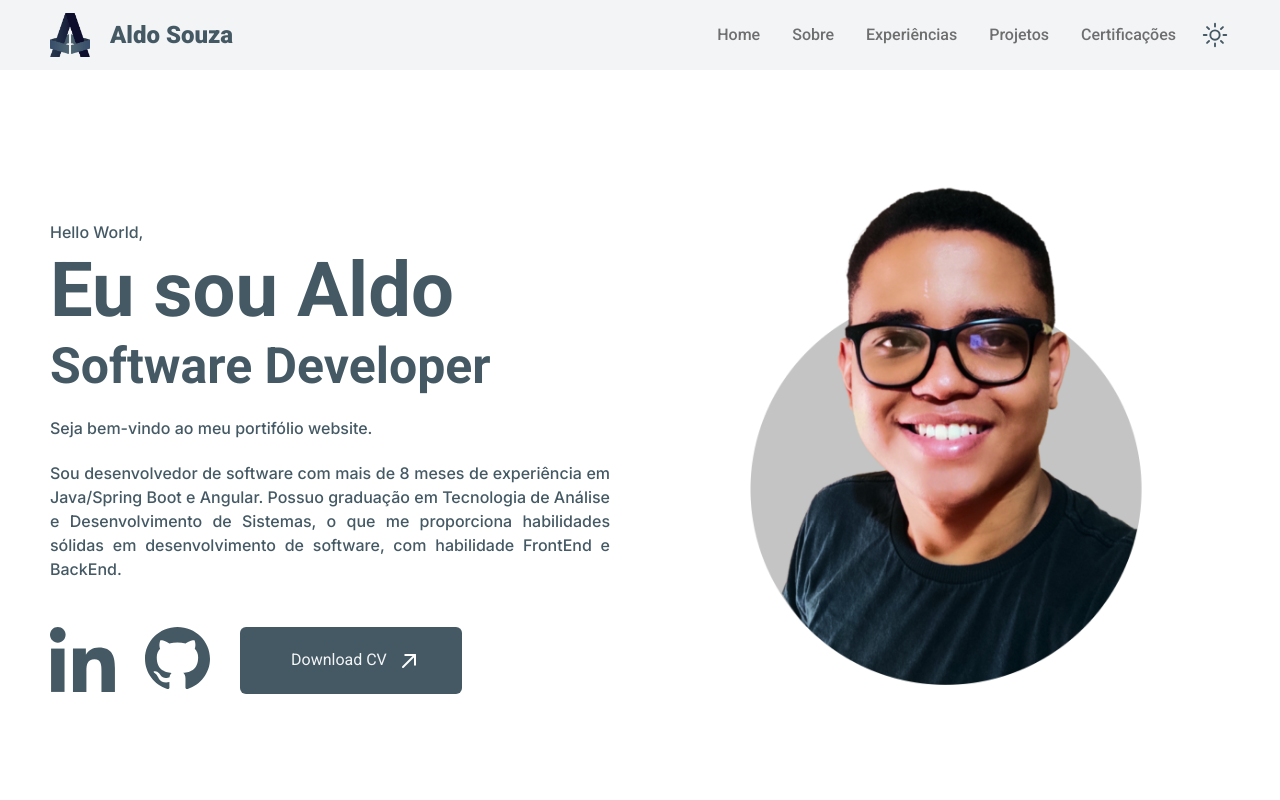
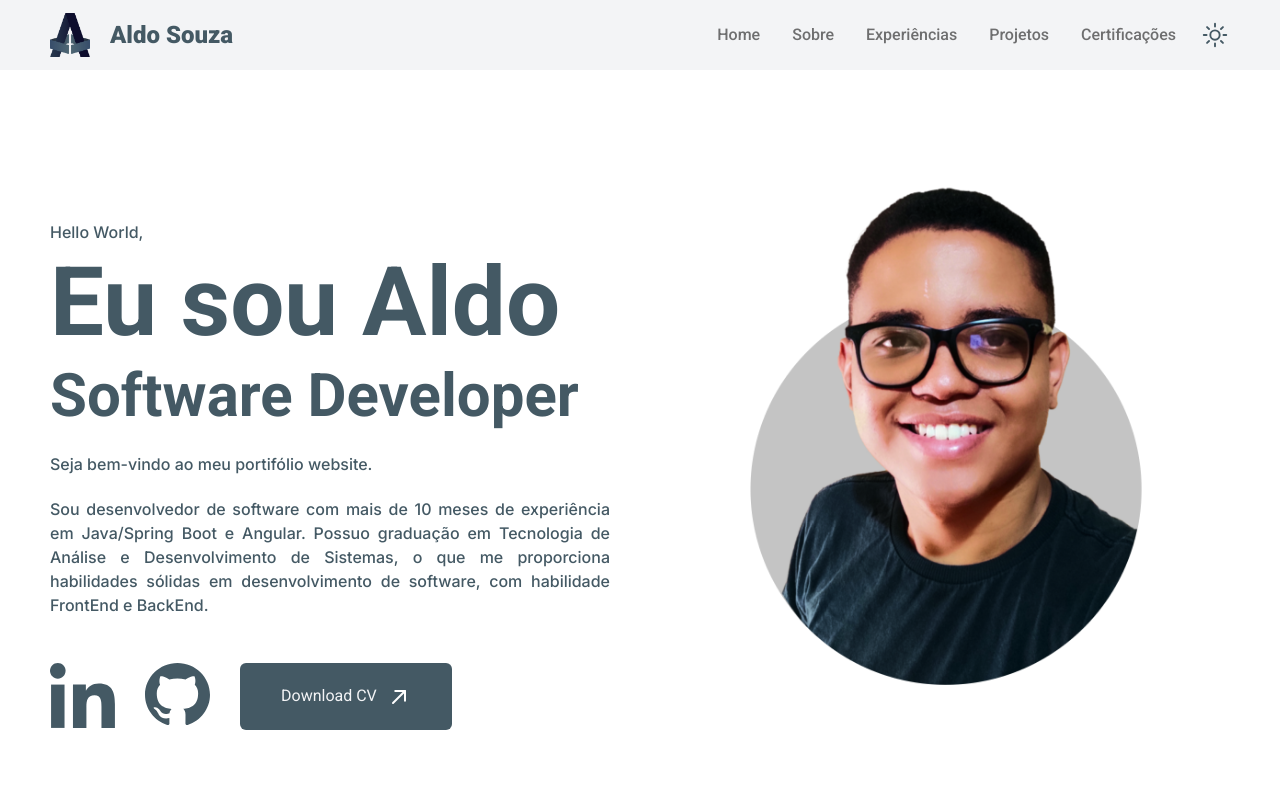
Before and after one commit to aldocsouza/portfolioweb-aldodev, an Angular app: page / in a window 1280 px wide. Shown: the top 800 px of the page. Built offline with nearby package versions, Linux system fonts and the light colour scheme.

Commit message:
ref: button icon

```diff
--- a/src/app/page/components/hero/hero.component.html
+++ b/src/app/page/components/hero/hero.component.html
@@ -5,7 +5,7 @@
       <h1 class="hero-description--name">Eu sou Aldo</h1>
       <h2 class="hero-description--title">Software Developer</h2>
       <span>Seja bem-vindo ao meu portifólio website.</span>
-      <p>Sou desenvolvedor de software com mais de 8 meses de experiência em Java/Spring Boot e Angular. Possuo graduação em Tecnologia de Análise e Desenvolvimento de Sistemas, o que me proporciona habilidades sólidas em desenvolvimento de software, com habilidade FrontEnd e BackEnd.</p>
+      <p>Sou desenvolvedor de software com mais de 10 meses de experiência em Java/Spring Boot e Angular. Possuo graduação em Tecnologia de Análise e Desenvolvimento de Sistemas, o que me proporciona habilidades sólidas em desenvolvimento de software, com habilidade FrontEnd e BackEnd.</p>
       <ul class="hero-description--network">
         <li><a href="#">
           <icon-in class="linkedIn"></icon-in>
@@ -13,8 +13,12 @@
         <li><a href="#">
           <icon-git class="git"></icon-git>
         </a></li>
-        <li><a href="#">
-          <btn-primary [btnTitle]="'Download CV'" class="button"></btn-primary>
+        <li><a href="/assets/curriculo.pdf" target="_blank">
+          <btn-primary
+            [btnTitle]="'Download CV'"
+            [btnStyle]="'btn-right'"
+            class="button">
+          </btn-primary>
         </a></li>
       </ul>
     </div>
--- a/src/app/page/components/hero/hero.component.scss
+++ b/src/app/page/components/hero/hero.component.scss
@@ -86,11 +86,11 @@
       .hero-description{
 
         .hero-description--name{
-          font-size: 76px;
+          font-size: 96px;
         }
 
         .hero-description--title{
-          font-size: 50px;
+          font-size: 60px;
         }
 
         .hero-description--network{
--- a/src/app/page/components/shared/button/button.component.html
+++ b/src/app/page/components/shared/button/button.component.html
@@ -1,5 +1,5 @@
-<button [ngClass]="btnStyle">
-  <div *ngIf="btnStyle === 'btn'"></div>
+<button [ngClass]="btnStyle" class="btn" (click)="onClick()">
   {{ btnTitle }}
-  <icon-arrow-right *ngIf="btnStyle === 'btn'"></icon-arrow-right>
+  <icon-arrow-right *ngIf="btnStyle === 'btn-right'"></icon-arrow-right>
+  <icon-arrow-square *ngIf="btnStyle === 'btn-square'"></icon-arrow-square>
 </button>
--- a/src/app/page/components/shared/button/button.component.scss
+++ b/src/app/page/components/shared/button/button.component.scss
@@ -1,4 +1,5 @@
-.btn{
+.btn-right, .btn-square{
+
   background-color: var(--text-primary-light-color);
   padding: 10px 20px;
   color: var(--bg-secondary-light);
@@ -9,7 +10,7 @@
 
 
 @media (min-width: 540px) {
-  .btn{
+  .btn-right, .btn-square{
     background-color: var(--text-primary-light-color);
     padding: 20px 40px;
     color: var(--bg-secondary-light);
--- a/src/app/page/components/shared/button/button.component.ts
+++ b/src/app/page/components/shared/button/button.component.ts
@@ -1,13 +1,16 @@
 import { CommonModule } from '@angular/common';
-import { Component, Input } from '@angular/core';
+import { Component, EventEmitter, Input, Output } from '@angular/core';
+
 import { IconArrowRightComponent } from '../icons/icon-arrow-right/icon-arrow-right.component';
+import { IconArrowSquareComponent } from '../icons/icon-arrow-square/icon-arrow-square.component';
 
 @Component({
   selector: 'btn-primary',
   standalone: true,
   imports: [
     CommonModule,
-    IconArrowRightComponent
+    IconArrowRightComponent,
+    IconArrowSquareComponent
   ],
   templateUrl: './button.component.html',
   styleUrl: './button.component.scss'
@@ -16,5 +19,10 @@ export class ButtonComponent {
 
   @Input() btnStyle: string = 'btn';
   @Input() btnTitle: string = 'default'
+  @Output() buttonActive = new EventEmitter<boolean>(false);
+
+  onClick(){
+    this.buttonActive.emit(true)
+  }
 
 }
--- /dev/null
+++ b/src/app/page/components/shared/icons/icon-arrow-square/icon-arrow-square.component.html
@@ -0,0 +1,5 @@
+<svg width="24" height="24" viewBox="0 0 24 24" fill="none" xmlns="http://www.w3.org/2000/svg">
+  <path d="M18 13V19C18 19.5304 17.7893 20.0391 17.4142 20.4142C17.0391 20.7893 16.5304 21 16 21H5C4.46957 21 3.96086 20.7893 3.58579 20.4142C3.21071 20.0391 3 19.5304 3 19V8C3 7.46957 3.21071 6.96086 3.58579 6.58579C3.96086 6.21071 4.46957 6 5 6H11" stroke="#FFFFFF" stroke-width="2" stroke-linecap="round" stroke-linejoin="round"/>
+  <path d="M15 3H21V9" stroke="#FFFFFF" stroke-width="2" stroke-linecap="round" stroke-linejoin="round"/>
+  <path d="M10 14L21 3" stroke="#FFFFFF" stroke-width="2" stroke-linecap="round" stroke-linejoin="round"/>
+  </svg>
```
Also changed, not shown: src/app/page/components/shared/icons/icon-arrow-square/icon-arrow-square.component.ts (added, +11 -0 lines).
